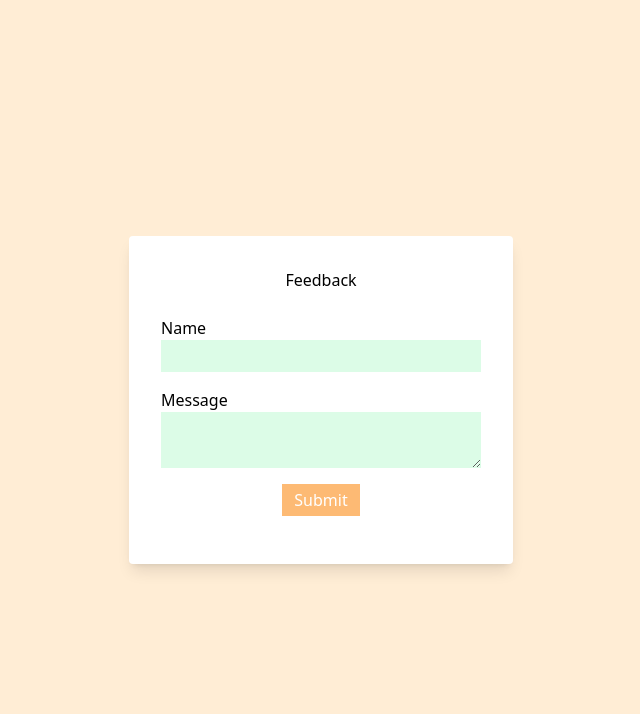
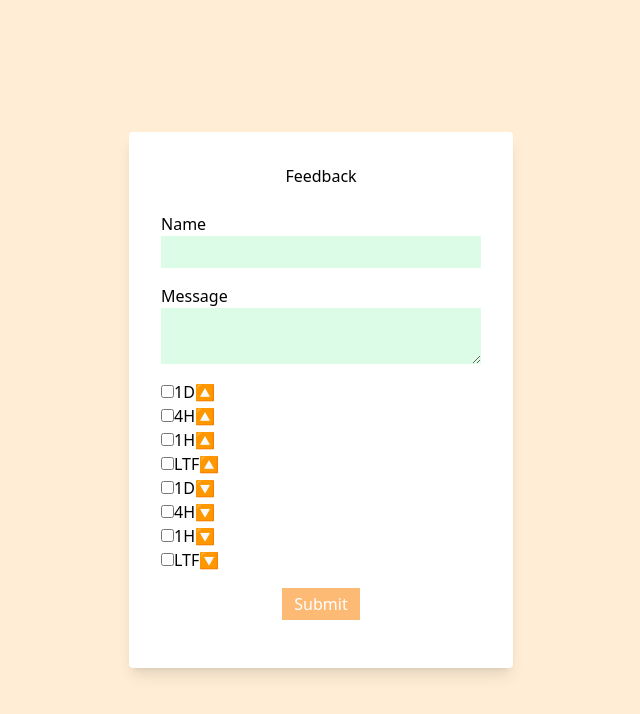
Before and after one commit to kromate/HTMLForms-to-google-sheets, a plain HTML site: page done/index.html in a window 1280 px wide. Shown: the whole page, without its empty margins (319-959 px from the left). Drawn offline with nearby package versions, Linux system fonts and the light colour scheme.

Commit message:
checkbox example

```diff
--- a/done/index.html
+++ b/done/index.html
@@ -1,5 +1,6 @@
 <!DOCTYPE html>
 <html lang="en">
+
 <head>
   <meta charset="UTF-8">
   <meta http-equiv="X-UA-Compatible" content="IE=edge">
@@ -7,6 +8,7 @@
   <title>HTML forms to google sheet</title>
   <script src="https://cdn.tailwindcss.com"></script>
 </head>
+
 <body>
   <div class="flex items-center h-screen w-full bg-orange-100">
     <div class="w-full bg-white rounded shadow-lg p-8 m-4 md:max-w-sm md:mx-auto">
@@ -21,6 +23,17 @@
         <div class="flex flex-col w-full mb-4">
           <label class="field-label" for="password">Message</label>
           <textarea class="bg-green-100 px-2 py-1 outline-none" type="text" name="Message" id="Message"></textarea>
+        </div>
+
+        <div class="formbuilder-checkbox w-full mb-4">
+          <input type="checkbox" name="TRENDS" value="1D🔼">1D🔼<br>
+          <input type="checkbox" name="TRENDS" value="4H🔼">4H🔼<br>
+          <input type="checkbox" name="TRENDS" value="1H🔼">1H🔼<br>
+          <input type="checkbox" name="TRENDS" value="LTF🔼">LTF🔼<br>
+          <input type="checkbox" name="TRENDS" value="1D🔽">1D🔽<br>
+          <input type="checkbox" name="TRENDS" value="4H🔽">4H🔽<br>
+          <input type="checkbox" name="TRENDS" value="1H🔽">1H🔽<br>
+          <input type="checkbox" name="TRENDS" value="LTF🔽">LTF🔽<br>
         </div>
         <button class="bg-orange-300 px-3 py-1 text-white mx-auto" type="submit">Submit</button>
       </form>
@@ -42,4 +55,5 @@
       .catch(error => alert('Error!', error.message))
   })
 </script>
+
 </html>
```
Lines whose indentation alone changed are shown as unchanged.
